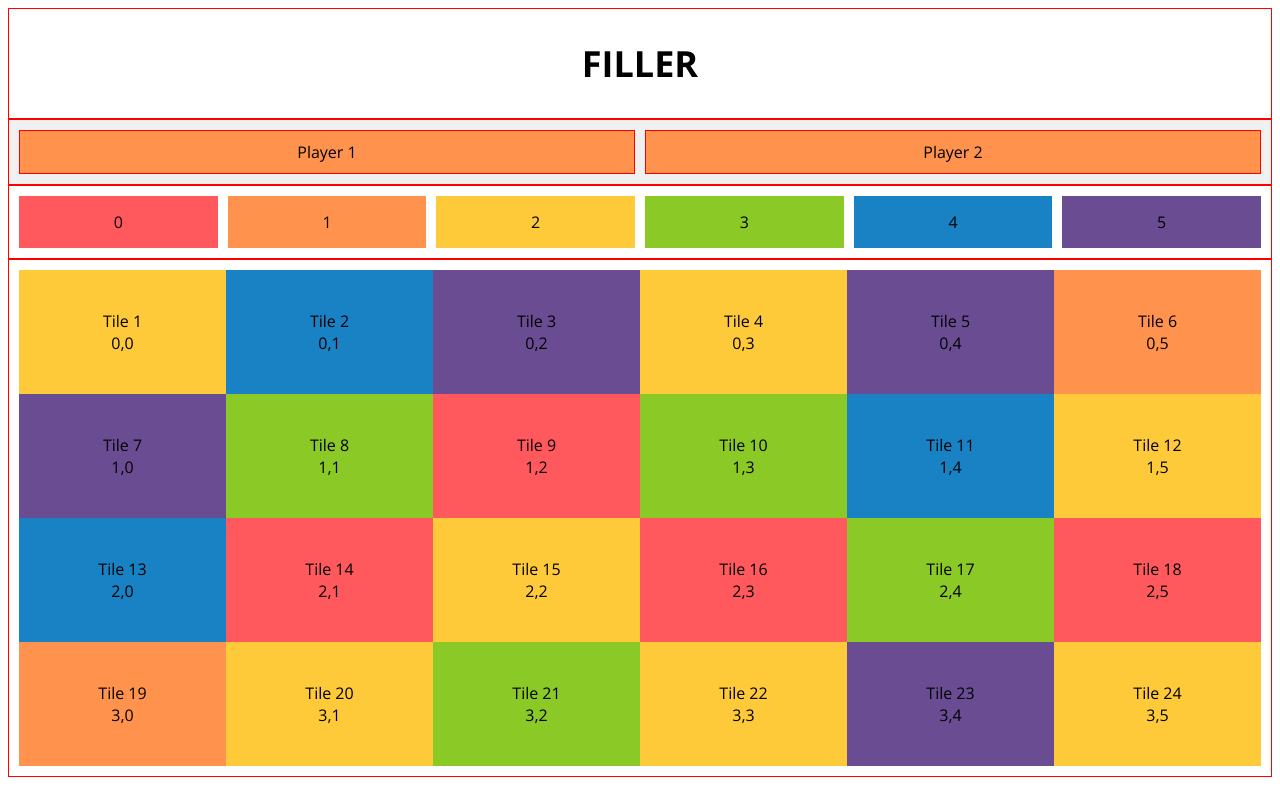
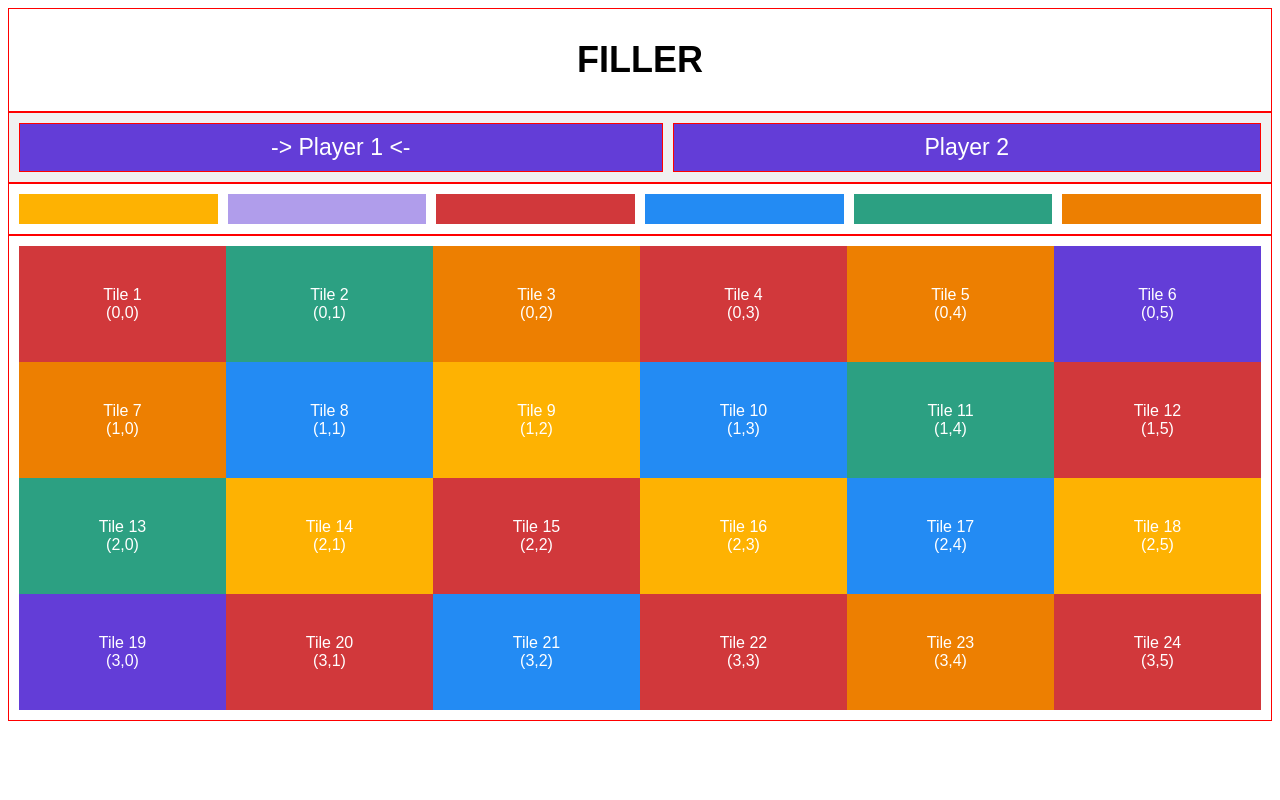
Before and after one commit to alexander2475/Filler, a plain HTML site: page index.html in a window 1280 px wide. Drawn offline with nearby package versions, Linux system fonts and the light colour scheme; a web font is replaced by a local one.

Commit message:
Players are no longer able to pick the same color. Fixed color not greying out after first move.

```diff
--- a/script.js
+++ b/script.js
@@ -1,7 +1,23 @@
 
-const colors = ['#FF595E', '#FF924C', '#FFCA3A', '#8AC926', '#1982C4', '#6A4C93'];
+const colors = ['#FEB202','#633DD7', '#D1383B','#238bf3','#2CA082', '#ED7F01'];
 
 let board =
+    [
+        ['x', 'y', 'x', 'x', 'x', 'x',],
+        ['x', 'x', 't', 'x', 'x', 'x',],
+        ['x', 'x', 'x', 'y', 'x', 'x',],
+        ['x', 'x', 'y', 'y', 'x', 'x',]
+    ];
+
+let player1Board =
+    [
+        ['x', 'y', 'x', 'x', 'x', 'x',],
+        ['x', 'x', 't', 'x', 'x', 'x',],
+        ['x', 'x', 'x', 'y', 'x', 'x',],
+        ['x', 'x', 'y', 'y', 'x', 'x',]
+    ];
+
+let player2Board =
     [
         ['x', 'y', 'x', 'x', 'x', 'x',],
         ['x', 'x', 't', 'x', 'x', 'x',],
@@ -17,8 +33,8 @@ for (let row of board){
 let turn = true;
 console.log("Is is player1's turn: " + turn);
 
-let player1SP;
-let player2SP;
+let player1Captured;
+let player2Captured;
 let player1Name;
 let player2Name;
 
@@ -31,7 +47,7 @@ document.addEventListener('DOMContentLoaded', function() {
     for (let j = 0; j < colors.length; j++){
         const colorOpt = document.createElement('div');
         colorOpt.className = 'colorTiles';
-        colorOpt.textContent = j.toString();
+        colorOpt.textContent = " ";
         colorChoice.appendChild(colorOpt);
     }
 
@@ -42,18 +58,18 @@ document.addEventListener('DOMContentLoaded', function() {
             const tile = document.createElement('div');
             tile.className = 'tile';
             //tile.textContent = `Tile ${counter++}\n${row}`+`,${column}`;
-            tile.innerHTML = `Tile ${counter++}<br>${row},${column}`;
+            tile.innerHTML = `Tile ${counter++}<br>(${row},${column})`;
 
             board[row][column] = tile;
 
             gameArea.appendChild(tile);
 
             if (row === 0 && column === 5){
-                player1SP = board[row][column];
+                player1Captured = board[row][column];
             }
             // Assign player2 to bottom left corner
             else if (row === 3 && column === 0){
-                player2SP = board[row][column];
+                player2Captured = board[row][column];
             }
         }
     }
@@ -83,24 +99,51 @@ function setupColorsBar() {
 
 //FIXME: this function is not able to update the player title cards.
 function currentTurn(colorIndex){
-    //this.style.opacity = 0.5;
-    turn = !turn;
+
+    let players = document.getElementsByClassName('player-names');
+
     console.log("Is is player1's turn: " + turn);
+    greyColors();
 
     let color = colors[colorIndex];
 
     if (turn) {
+        player1Name.textContent = "-> Player 1 <-";
+        player2Name.textContent = "Player 2";
         player1Name.style.backgroundColor = color;
-        player1SP.style.backgroundColor = color;
+        player1Captured.style.backgroundColor = color;
+        greyColors();
+        turn = !turn;
     } else {
+        player2Name.textContent = "-> Player 2 <-";
+        player1Name.textContent = "Player 1";
         player2Name.style.backgroundColor = color;
-        player2SP.style.backgroundColor = color;
+        player2Captured.style.backgroundColor = color;
+        greyColors();
+        turn = !turn;
+    }
+}
+
+function greyColors(){
+
+    let colorTiles = document.getElementsByClassName('colorTiles');
+
+    //iterate through array for the color options and increment counter i.
+    for (let i = 0; i < colors.length; i++){
+        if (colorTiles[i].style.backgroundColor === player1Captured.style.backgroundColor || colorTiles[i].style.backgroundColor === player2Captured.style.backgroundColor){
+            colorTiles[i].style.pointerEvents = 'none';
+            colorTiles[i].style.opacity = .5;
+        } else {
+            colorTiles[i].style.pointerEvents = 'auto';
+            colorTiles[i].style.opacity = 1;
+        }
     }
 }
 
 //FIXME: this function is not assigning an initial color value to the player titles.
 function setupGame() {
     let playerNames = document.getElementsByClassName('player-names');
+    let title = document.getElementById('title');
 
     for (let column = 0; column < 6; column++) {
         for (let row = 0; row < 4; row++) {
@@ -111,6 +154,8 @@ function setupGame() {
         }
     }
 
+    greyColors();
+    playerNames[1].textContent = "-> Player 1 <-";
     playerNames[1].style.backgroundColor = board[0][5].style.backgroundColor;
     playerNames[2].style.backgroundColor = board[3][0].style.backgroundColor;
 }
--- a/style.css
+++ b/style.css
@@ -1,8 +1,8 @@
-@import url('https://fonts.googleapis.com/css2?family=Open+Sans:ital,wght@0,300..800;1,300..800&display=swap');
-
+@import url('https://fonts.googleapis.com/css2?family=Madimi+One&family=Open+Sans:ital,wght@0,300..800;1,300..800&display=swap');
 html {
-    font-family: "Open Sans", sans-serif;
+    font-family: "Madimi One", sans-serif;
     min-width: 690px;
+    color: white;
 }
 
 section#title {
@@ -11,6 +11,7 @@ section#title {
     justify-content: center;
     align-content: center;
     font-size: x-large;
+    color: black;
 }
 
 .game-area {
@@ -48,4 +49,5 @@ section#title {
     text-align: center;
     gap: 10px;
     padding: 10px;
+    font-size: larger;
 }
```
